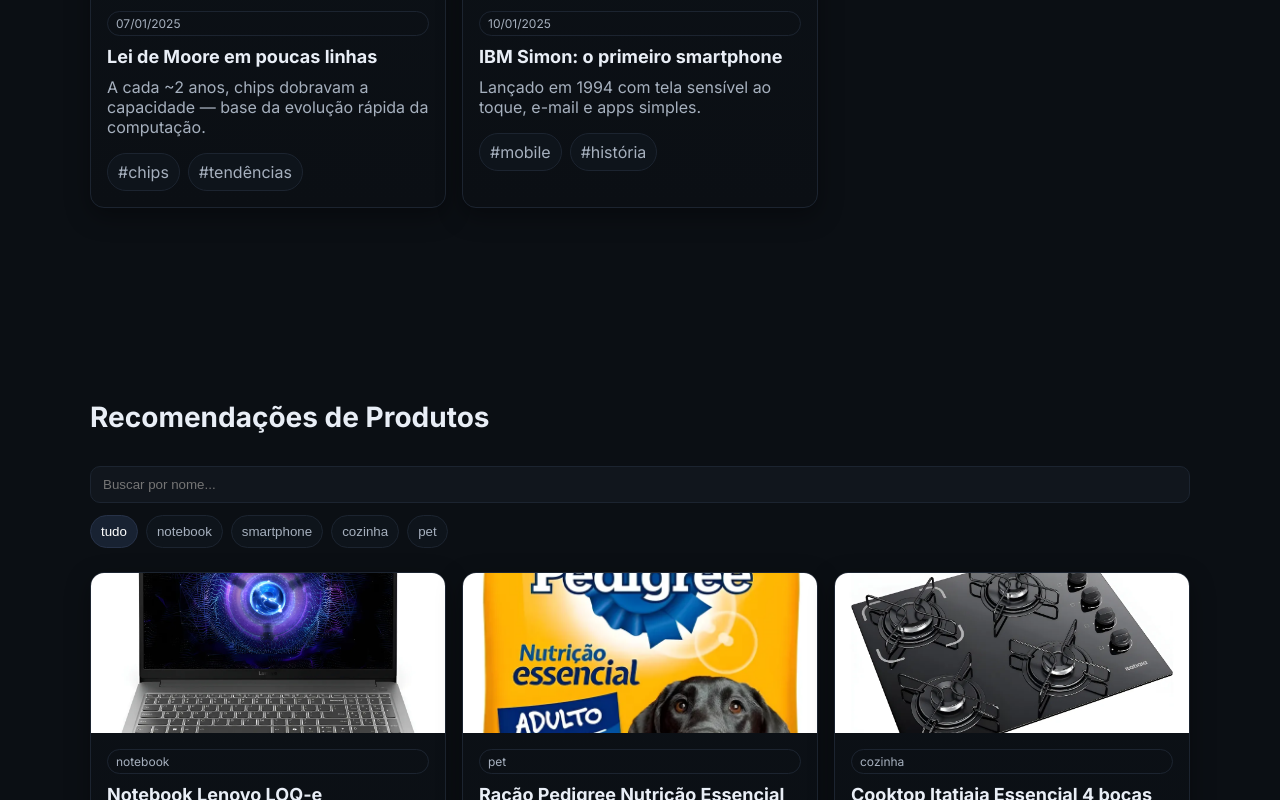
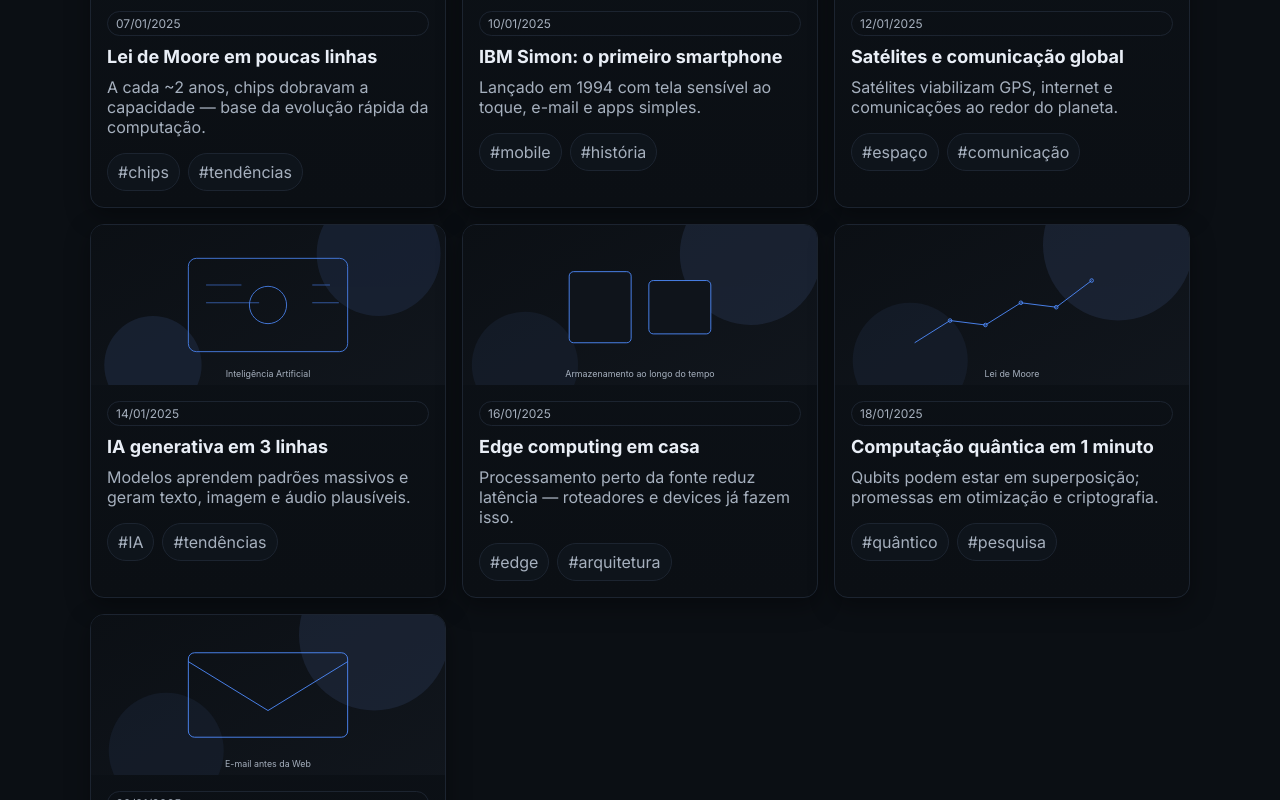
Before and after one commit to Alex95221/tech-curiosidades, a React (Vite) app: page / in a window 1280 px wide. Shown: the part 2000-2800 px from the top of the page. Built offline with nearby package versions, Linux system fonts and the light colour scheme.

Commit message:
content(posts): adicionar 5 posts curtos

```diff
--- a/src/data/posts.js
+++ b/src/data/posts.js
@@ -39,4 +39,44 @@
     img: 'curiosity-smartphone.svg',
     tags: ['mobile', 'história'],
   },
+  {
+    id: 'satelites-e-comunicacao',
+    title: 'Satélites e comunicação global',
+    date: '2025-01-12',
+    excerpt: 'Satélites viabilizam GPS, internet e comunicações ao redor do planeta.',
+    img: 'curiosity-satellite.svg',
+    tags: ['espaço', 'comunicação'],
+  },
+  {
+    id: 'ia-generativa-3-linhas',
+    title: 'IA generativa em 3 linhas',
+    date: '2025-01-14',
+    excerpt: 'Modelos aprendem padrões massivos e geram texto, imagem e áudio plausíveis.',
+    img: 'curiosity-ai.svg',
+    tags: ['IA', 'tendências'],
+  },
+  {
+    id: 'edge-computing-em-casa',
+    title: 'Edge computing em casa',
+    date: '2025-01-16',
+    excerpt: 'Processamento perto da fonte reduz latência — roteadores e devices já fazem isso.',
+    img: 'curiosity-storage.svg',
+    tags: ['edge', 'arquitetura'],
+  },
+  {
+    id: 'quantum-em-um-minuto',
+    title: 'Computação quântica em 1 minuto',
+    date: '2025-01-18',
+    excerpt: 'Qubits podem estar em superposição; promessas em otimização e criptografia.',
+    img: 'curiosity-moore.svg',
+    tags: ['quântico', 'pesquisa'],
+  },
+  {
+    id: 'codigo-aberto-move-a-web',
+    title: 'Código aberto move a web',
+    date: '2025-01-20',
+    excerpt: 'De servidores a frameworks, open source acelera inovação e colaboração.',
+    img: 'curiosity-email.svg',
+    tags: ['open-source', 'comunidade'],
+  },
 ]
```
